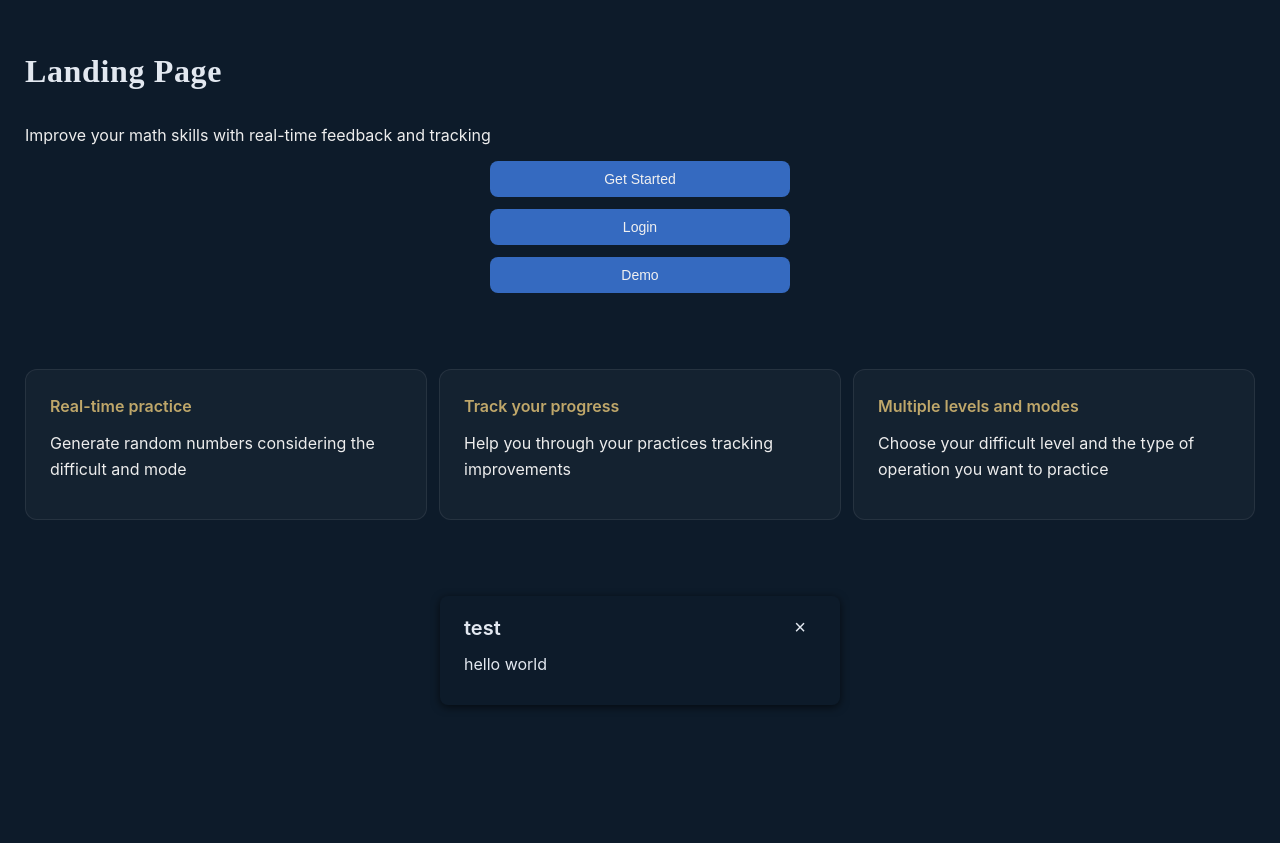
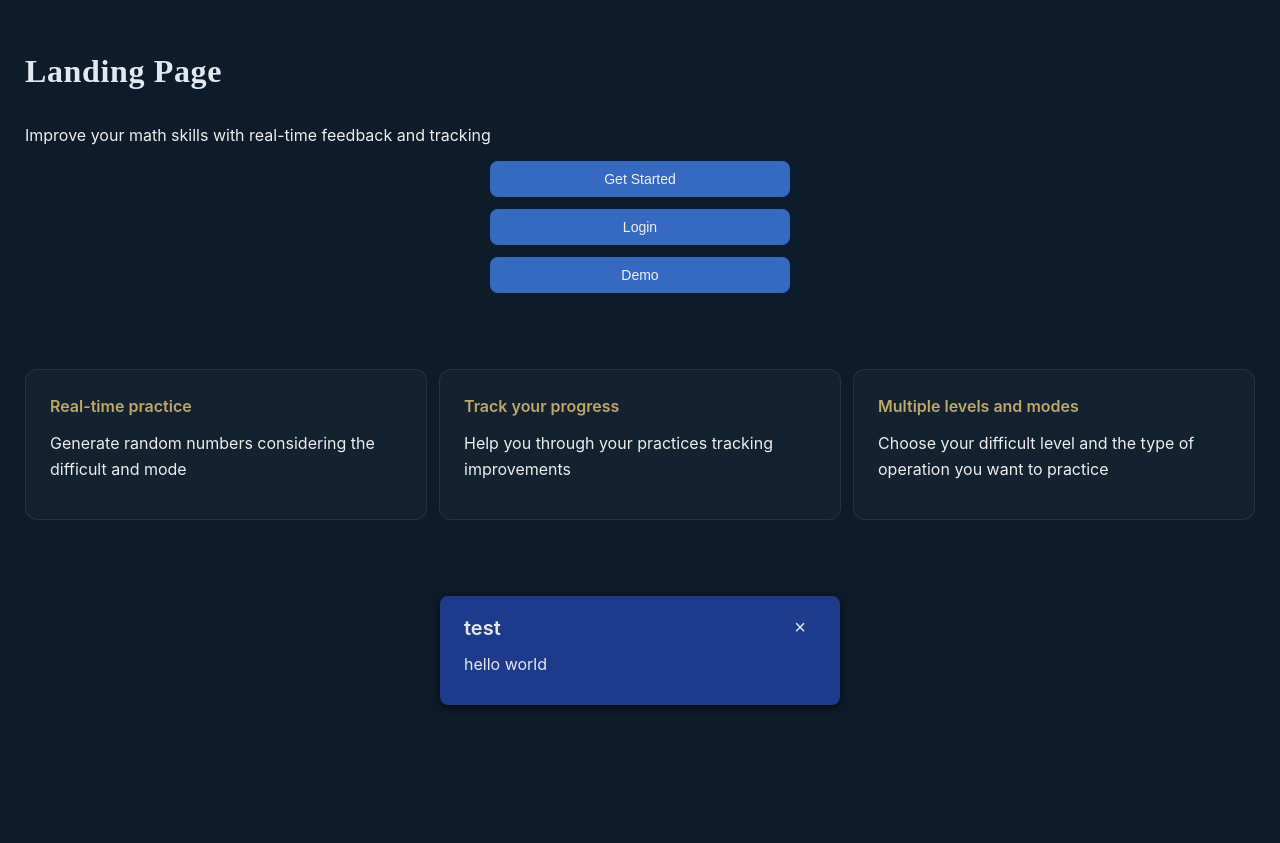
Before and after one commit to LuisDev912/EduMath-Track, a React (Vite) app in the folder frontend/: page / in a window 1280 px wide. Shown: the part 109-952 px from the top of the page. Built offline with nearby package versions, Linux system fonts and the light colour scheme.

Commit message:
style(Toast): add styles for 3 toast notification variants

```diff
--- a/frontend/src/shared/Toast/components/Toast.module.css
+++ b/frontend/src/shared/Toast/components/Toast.module.css
@@ -91,3 +91,10 @@
         transition: none;
     }
 }
+
+/* --- variants --- */
+.default{ background-color: var(--primary); }
+
+.danger{ background-color: var(--danger); }
+
+.success{ background-color: var(--success); }
```
